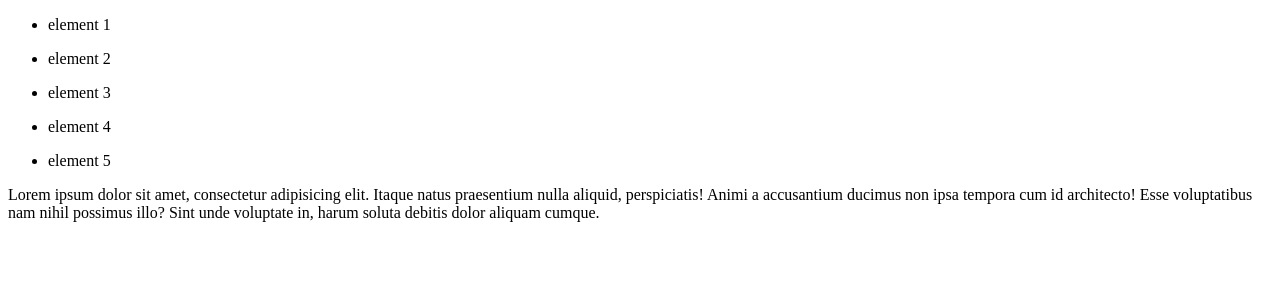
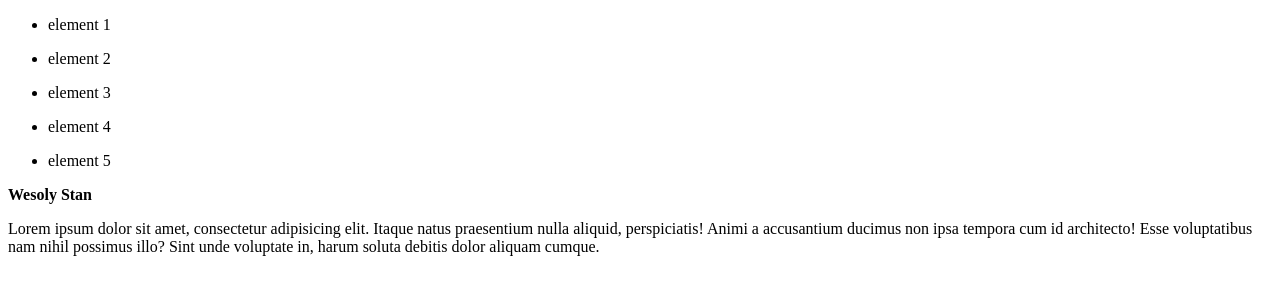
Before and after one commit to stanpyrzanowski/stanpyrzanowski.github.io, a plain HTML site: page index.html in a window 1280 px wide. Drawn offline with Linux system fonts and the light colour scheme.

Commit message:
dodany pragraf ze Stanem

```diff
--- a/index.html
+++ b/index.html
@@ -22,6 +22,9 @@
             <p>element 5</p>
         </li>
     </ul>
+    <p>
+    <strong>Wesoly Stan</strong>
+    </p>
     <p>Lorem ipsum dolor sit amet, consectetur adipisicing elit. Itaque natus praesentium nulla aliquid, perspiciatis! Animi a accusantium ducimus non ipsa tempora cum id architecto! Esse voluptatibus nam nihil possimus illo? Sint unde voluptate in, harum soluta debitis dolor aliquam cumque.</p>
 </body>
 </html>
```
